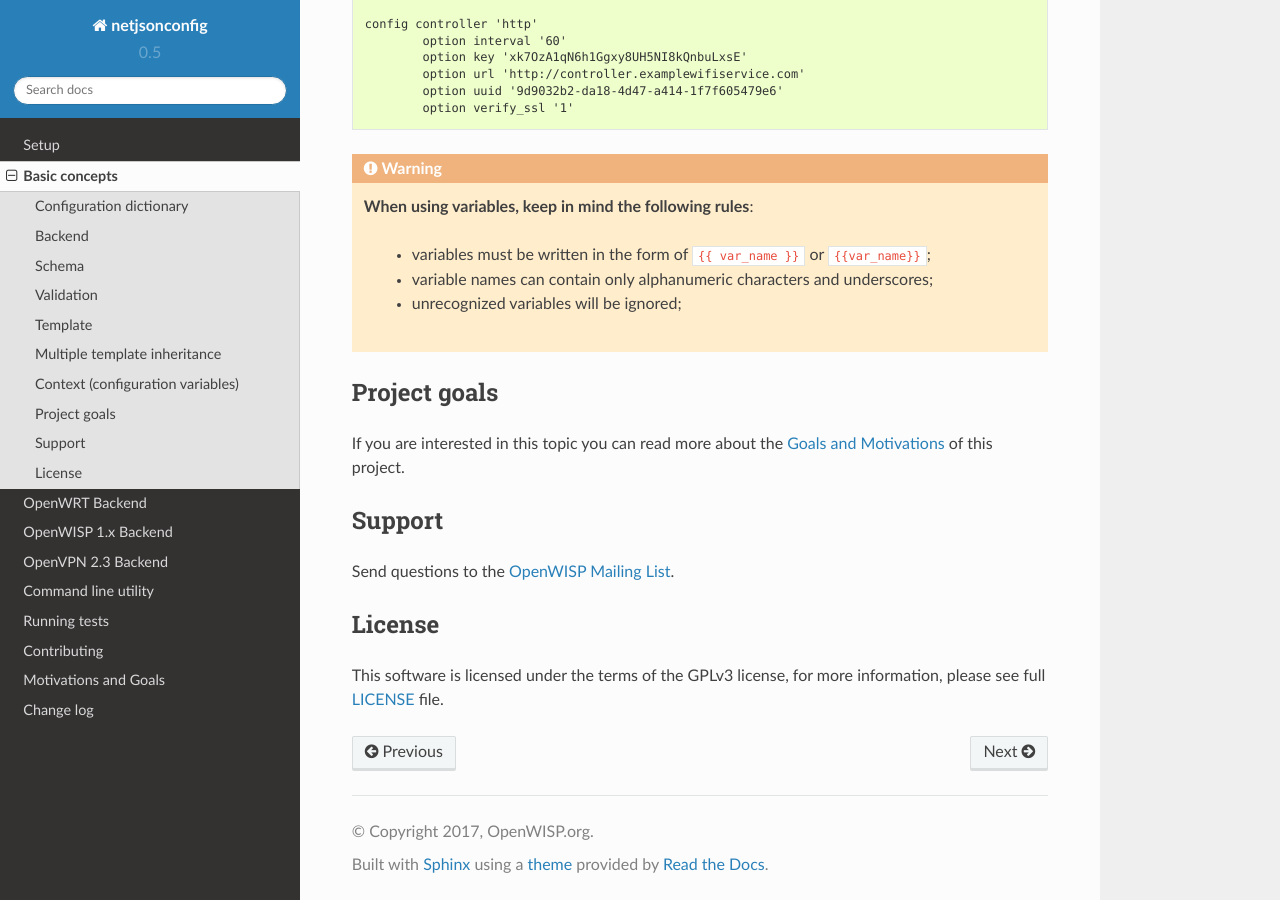
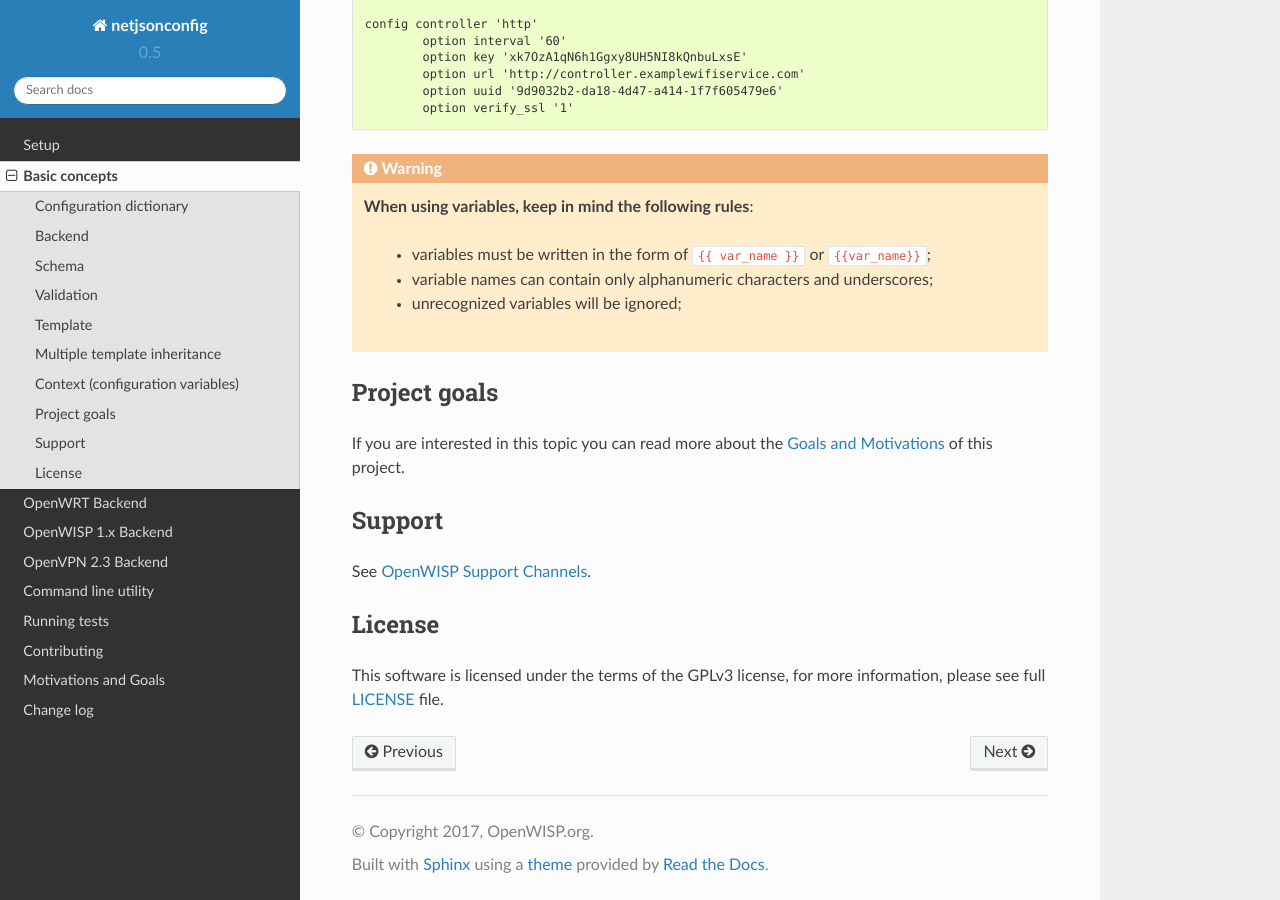
Before and after one commit to openwisp/netjsonconfig, a Sphinx documentation site: the page built from docs/source/general/basics.rst, in a window 1280 px wide and 900 px high, scrolled down 6486 px. Built offline with Sphinx 7.4.7 and the Read the Docs theme 2.0.0, drawn with Linux system fonts in a browser that asks for light colours.

Commit message:
Updated support channels

```diff
--- a/README.rst
+++ b/README.rst
@@ -42,6 +42,6 @@ Its main features are:
 
 `Documentation <http://netjsonconfig.openwisp.org/>`_ |
 `Change log <https://github.com/openwisp/netjsonconfig/blob/master/CHANGES.rst>`_ |
-`Mailing List <https://groups.google.com/d/forum/openwisp>`_ |
+`Support channels <http://openwisp.org/support.html>`_ |
 `Issue Tracker <https://github.com/openwisp/netjsonconfig/issues>`_ |
 `License <https://github.com/openwisp/netjsonconfig/blob/master/LICENSE>`_
--- a/docs/source/general/basics.rst
+++ b/docs/source/general/basics.rst
@@ -369,7 +369,7 @@ If you are interested in this topic you can read more about the
 Support
 -------
 
-Send questions to the `OpenWISP Mailing List <https://groups.google.com/d/forum/openwisp>`_.
+See `OpenWISP Support Channels <http://openwisp.org/support.html>`_.
 
 License
 -------
```
